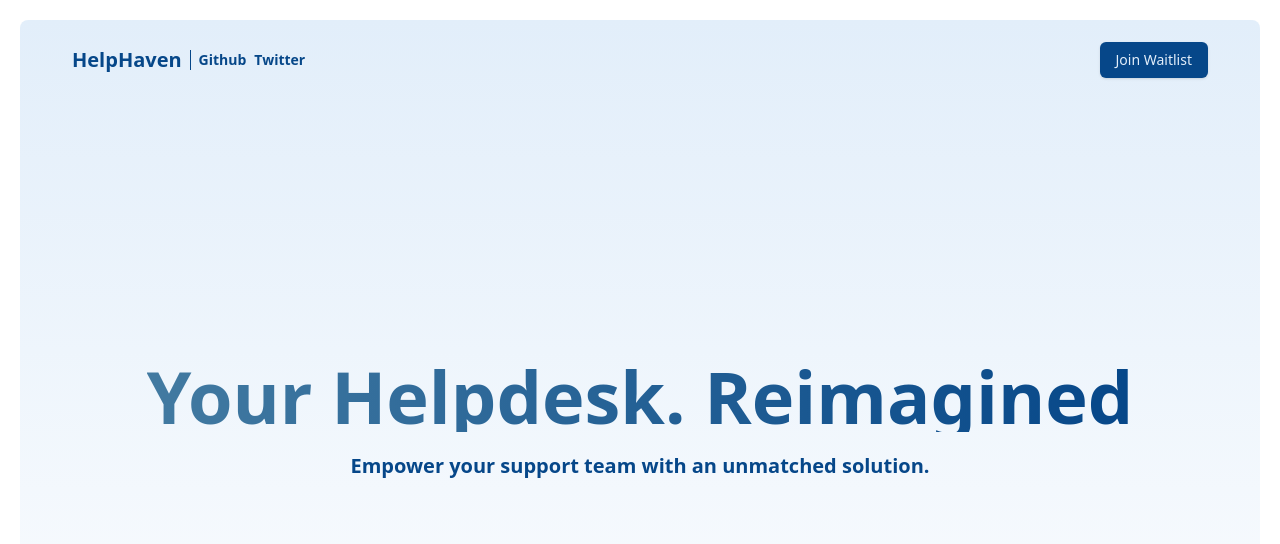
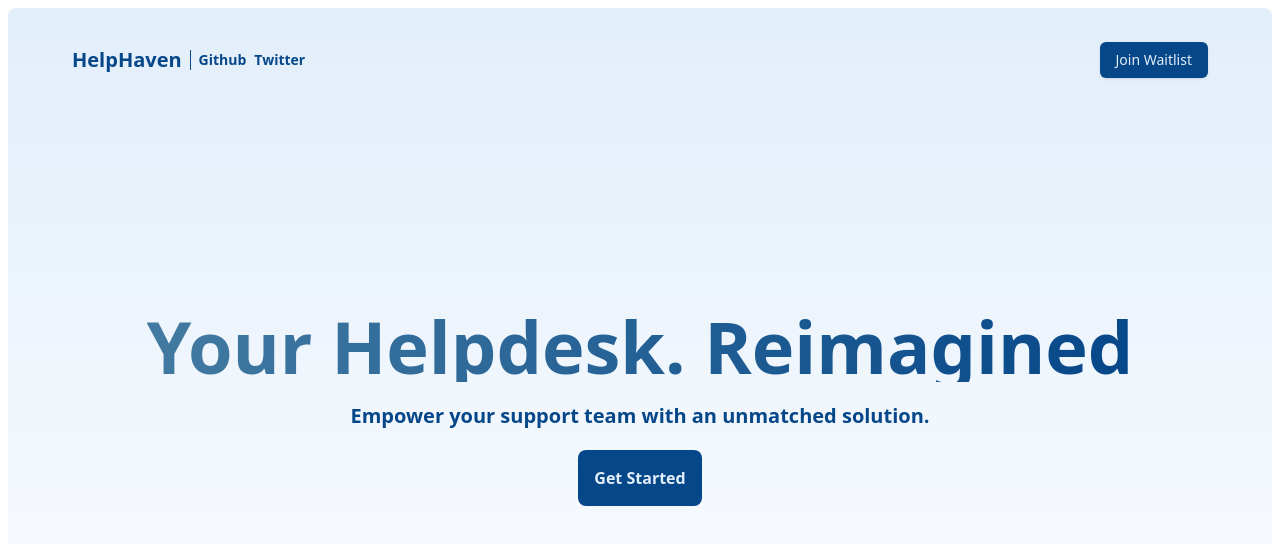
Before and after one commit to alejandro0619/help-haven, a Next.js app: page / in a window 1280 px wide. Shown: the top 544 px of the page. Built offline with nearby package versions, Linux system fonts and the light colour scheme.

Commit message:
feat: update README image path, enhance navbar transition duration, and improve home layout with new button

```diff
--- a/src/app/page.tsx
+++ b/src/app/page.tsx
@@ -2,7 +2,7 @@
 
 import HomeNav from "@/components/navbars/home-nav";
 import FeaturesGrid from "@/components/home/feature-card";
-
+import Image from "next/image";
 
 import { useEffect, useRef, useState } from "react";
 
@@ -34,12 +34,12 @@ export default function Home() {
   }, []);
 
   return (
-    <div className="h-screen w-screen p-5 flex flex-col" >
+    <div className="h-screen w-screen p-2 flex flex-col" >
       {/* Navbar */}
       <HomeNav hasScrolled={hasScrolled} />
 
       {/* Snap Scrolling container */}
-      <div className="flex-grow overflow-y-auto overflow-x-hidden snap-y snap-mandatory scroll-smooth scrollbar-thin " ref={scrollContainerRef} >
+      <div className="flex-grow overflow-y-auto overflow-x-hidden snap-y snap-proximity scroll-smooth scrollbar-thin " ref={scrollContainerRef} >
 
         {/* Hero and CTA */}
         <section className="h-screen w-full snap-start flex justify-center items-center bg-gradient-to-b from-[#e2eefa] to-[hsl(0,0%,100%)] rounded-lg relative">
@@ -50,6 +50,9 @@ export default function Home() {
             <p className="text-xl sm:text-2xl md:text-xl font-bold text-center leading-relaxed bg-clip-text text-dark">
               Empower your support team with an unmatched solution.
             </p>
+            <button className="bg-dark text-light p-4 rounded-lg hover:bg-dark/50 transition-colors duration-300 font-bold ">
+              Get Started
+            </button>
           </div>
         </section>
 
--- a/src/components/navbars/home-nav.tsx
+++ b/src/components/navbars/home-nav.tsx
@@ -11,7 +11,7 @@ const HomeNav: React.FC<Props> = ({ hasScrolled }) => {
   return (
     <section className="flex justify-center">
       <nav
-        className={`fixed top-5 rounded-lg transition-all duration-700 h-[50px] z-50 flex justify-between items-center
+        className={`fixed top-5 rounded-lg transition-all duration-1000 h-[50px] z-50 flex justify-between items-center
       ${hasScrolled ? "bg-medium w-[50%] p-10 mx-auto" : "w-[95%] p-10"}
       `}
       >
```
Also changed, not shown: public/image.png (renamed from image.png), 1 other file (tests, documents, lock files or other folders).
